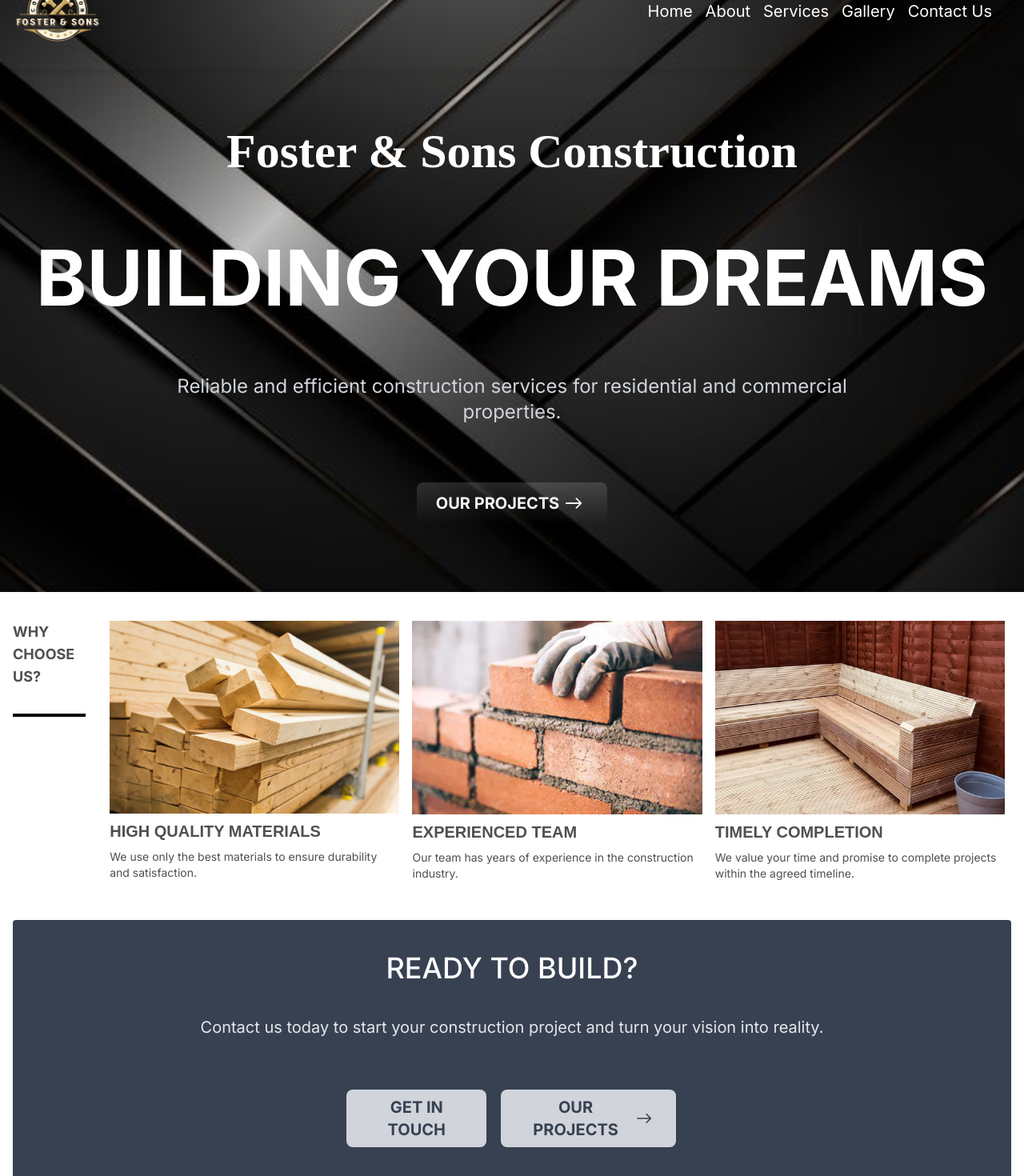
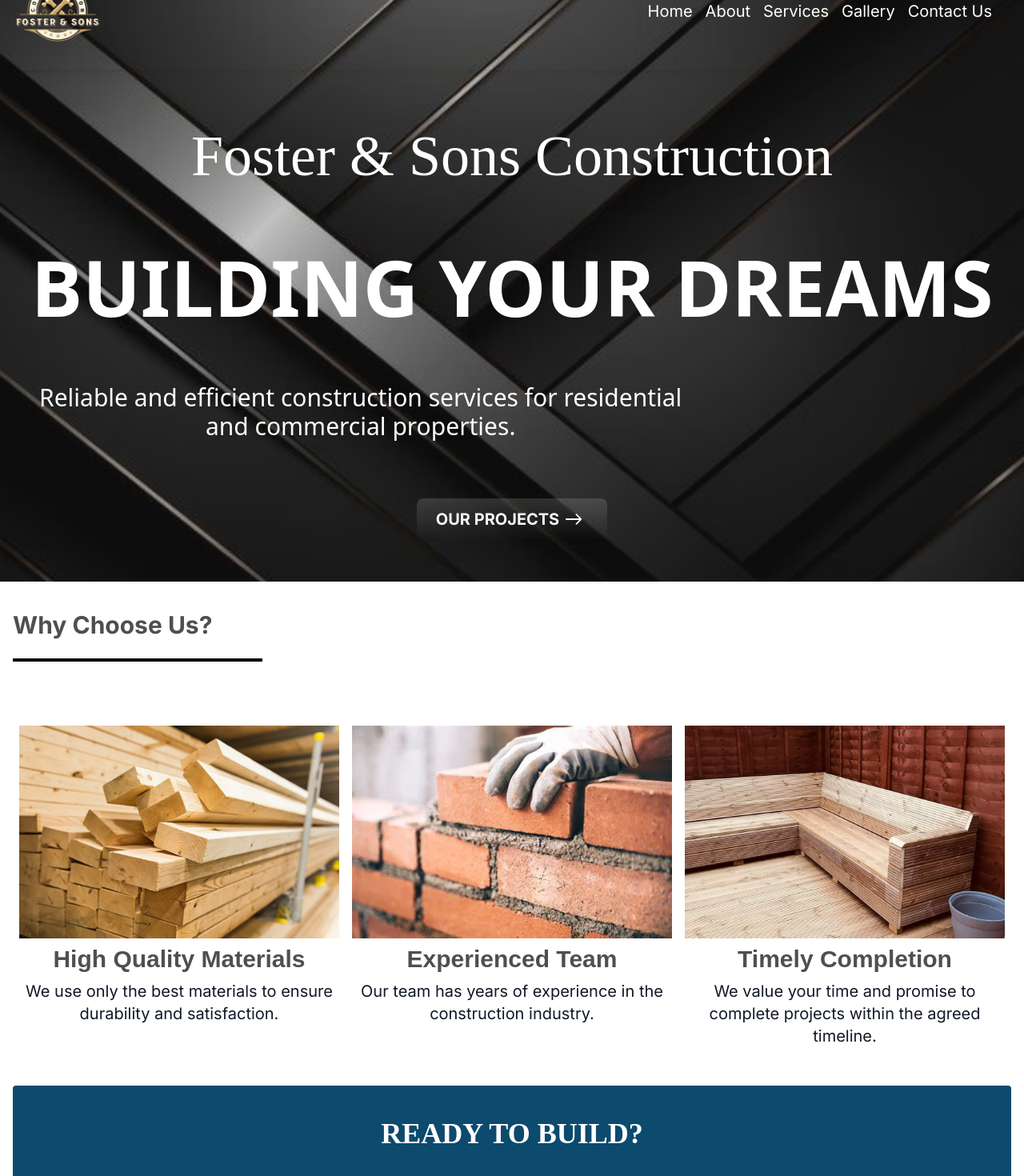
Before and after one commit to jacam666/fosters-construction, a Next.js app: page / in a window 1280 px wide. Shown: the part 60-1530 px from the top of the page at 80% size. Built offline with nearby package versions, Linux system fonts and the light colour scheme.

Commit message:
restyling

```diff
--- a/src/app/globals.css
+++ b/src/app/globals.css
@@ -15,7 +15,7 @@
   background-image: url('/images/homepage-background-image.jpg');
   background-size: cover;
   background-position: center;
-  min-height: 100vh;
+  /* min-height: 100vh; */
   padding-bottom: 1rem;
 }
 .gallery-background {
@@ -45,6 +45,7 @@
   height: 400px;
   width: 100%;
   margin-bottom: 2rem;
+  border-radius: 8px;
 }
 
 .social-icons a {
@@ -65,3 +66,11 @@
 .service-icon {
   color: #4a90e2;
 }
+
+.service-card:hover {
+  box-shadow: 0 0 10px rgba(0, 0, 0, 0.2);
+
+}
+h1 {
+  font-family: 'Playfair Display', serif;
+}
--- a/src/app/page.tsx
+++ b/src/app/page.tsx
@@ -7,16 +7,16 @@ import { IoIosArrowRoundForward } from "react-icons/io";
 export default function Home() {
   return (
     <div>
-      <div className="background">
-          <MyNavbar />
+      <div className="background  opacity-95">
+        <MyNavbar />
         <div className="flex justify-center">
-          <h1 className="frontPage-header text-white text-5xl mt-9 py-9 w-3/4 md:text-7xl xl:text-6xl text-center ">Foster &#38; Sons Construction</h1>
+          <h1 className=" text-white text-5xl mt-9 py-9 w-3/4  xl:text-7xl text-center ">Foster &#38; Sons Construction</h1>
         </div>
         <div className="text-center my-9">
-          <p className=" text-3xl lg:text-8xl text-white font-bold">
+          <h1 className="font-sans text-3xl lg:text-8xl text-white font-bold">
             BUILDING YOUR DREAMS
-          </p>
-          <p className="text-2xl text-gray-300 my-9  py-9 mx-auto xl:w-2/3">
+          </h1>
+          <p className="font-sans text-2xl lg:text-3xl text-white my-9 mx-4 py-9 xl:w-2/3">
             Reliable and efficient construction services for residential and commercial properties.
           </p>
           <div className=" text-center my-9 ">
@@ -24,58 +24,58 @@ export default function Home() {
               <button
                 className='flex justify-center items-center my-8 mx-auto px-4 py-2 rounded-lg  bg-gradient from-gray-700 to gray-900  text-gray-100 font-bold text-xl hover:bg-white hover:text-black'
               >
-                OUR PROJECTS <IoIosArrowRoundForward className="text-4xl font-bold text-gray-100 hover:bg-white hover:text-black" />
+                OUR PROJECTS <IoIosArrowRoundForward className="text-4xl font-bold text-white hover:bg-white hover:text-black" />
               </button>
             </Link>
           </div>
         </div>
       </div>
       <div className="bg-white h-full my-9 mx-3 ">
+      <h3 className="font-bold sm:text-3xl ">Why Choose Us?</h3>
+      <div className=" h-1 w-1/2 md:w-1/4 bg-black mt-4 mb-8"></div>
         <div className="sm:flex flex-row ">
           <div className="sm:flex sm:flex-col">
-            <h3 className="font-bold sm:text-lg sm:mr-9">WHY CHOOSE US?</h3>
-            <div className=" h-2 sm:h-1 w-1/2 md:w-4/5 bg-black mt-4 mb-8"></div>
           </div>
-          <div className="sm:flex sm:flex-row">
-            <div className="mx-2">
+          <div className="flex flex-col sm:flex-row">
+            <div className="mx-2 text-center">
               <Image
                 src="/images/homepageimage.jpg"
                 alt="Why Choose Us"
                 width={1000}
                 height={500}
               />
-              <h2 className="font-anton font-bold mt-2 sm:text-xl">
-                HIGH QUALITY MATERIALS
+              <h2 className="font-anton font-bold mt-2 sm:text-3xl">
+                High Quality Materials
               </h2>
-              <p className="mb-5 text-lg sm:text-sm">
+              <p className="mb-5 text-lg sm:text-xl text-gray-900">
                 We use only the best materials to ensure durability and satisfaction.
               </p>
             </div>
-            <div className="mx-2">
+            <div className="mx-2 text-center">
               <Image
                 src="/images/homepageimage-2.jpg"
                 alt="Why Choose Us"
                 width={1000}
                 height={500}
               />
-              <h2 className="font-anton font-bold mt-2 sm:text-xl">
-                EXPERIENCED TEAM
+              <h2 className="font-anton font-bold mt-2 sm:text-3xl">
+                Experienced Team
               </h2>
-              <p className="mb-5 text-lg sm:text-sm">
+              <p className="mb-5 text-lg sm:text-xl text-gray-900">
                 Our team has years of experience in the construction industry.
               </p>
             </div>
-            <div className="mx-2">
+            <div className="mx-2 text-center">
               <Image
                 src="/images/homeimage-3.jpg"
                 alt="Why Choose Us"
                 width={1000}
                 height={500}
               />
-              <h2 className="font-anton font-bold mt-2 sm:text-xl">
-                TIMELY COMPLETION
+              <h2 className="font-anton font-bold mt-2 sm:text-3xl">
+                Timely Completion
               </h2>
-              <p className="mb-5 text-lg sm:text-sm">
+              <p className="mb-5 text-lg sm:text-xl text-gray-900">
                 We value your time and promise to complete projects within the agreed timeline.
               </p>
             </div>
@@ -85,26 +85,27 @@ export default function Home() {
         {/* <div className="bg-gray-700 text-gray-200 rounded">
           <p className="p-5 text-2xl md:text-4xl lg:px-9">Foster & Sons are dedicated to delivering top-notch construction services for both residential and commercial clients. With years of industry experience, we guarantee professional, efficient, and reliable service tailored to your specific needs.</p>
         </div> */}
-        <div className="bg-gray-700 text-gray-200 p-4 rounded">
-          <h1 className="text-4xl text-center text-white my-3">
+        <div className="flex flex-col bg-sky-900 text-gray-200 p-4 rounded">
+          <h1 className="text-4xl text-center font-bold text-white my-3">
             READY TO BUILD?
           </h1>
-          <p className="text-xl text-center py-4">
+          <p className="text-xl text-center md:text-3xl py-4">
             Contact us today to start your construction project and turn your vision into reality.
           </p>
-          <div className=" text-center my-9 md:flex md:flex-row md:justify-center">
-            <Link href='/' target='blank' rel='noopener noreferrer'>
+          <div className=" flex flex-row justify-center  w-full text-center my-6">
+            <Link href='/contactUs' target='blank' rel='noopener noreferrer'>
               <button
-                className='flex justify-center items-center my-1 mx-auto px-4 py-2 rounded-lg w-5/6 md:w-11/12  bg-gray-300  text-gray-700 font-bold text-xl'
+                className='  sm:mx-6 mx-2 px-3 py-2 rounded-lg bg-sky-400  text-gray-900 font-bold text-xl hover:bg-sky-600 hover:text-white'
               >
-                GET IN TOUCH
+                Contact Us
               </button>
             </Link>
             <Link href='/projectGallery' target='blank' rel='noopener noreferrer'>
               <button
-                className='flex justify-center items-center my-1 mx-auto px-4 py-2 rounded-lg w-5/6 md:w-11/12  bg-gray-300  text-gray-700 font-bold text-xl'
+                className='sm:mx-6 mx-2 px-3 py-2 rounded-lg bg-sky-400 text-gray-900 font-bold text-xl hover:bg-sky-600 hover:text-white '
               >
-                OUR PROJECTS <IoIosArrowRoundForward className="text-4xl font-bold text-gray-700" />
+                Our Projects
+                {/* Our Projects <IoIosArrowRoundForward className="text-4xl font-bold text-gray-700" /> */}
               </button>
             </Link>
           </div>
--- a/src/app/services/page.tsx
+++ b/src/app/services/page.tsx
@@ -3,47 +3,47 @@
 import React from 'react';
 import MyNavbar from "@/components/MyNavbar";
 import Footer from "@/components/Footer";
-import { FaHammer, FaHome, FaTree, FaRoad } from 'react-icons/fa'; // Importing icons from react-icons
+import { FaHammer, FaHome, FaTree, FaRoad } from 'react-icons/fa';
 import { NextPage } from 'next';
 import { FaDoorOpen } from 'react-icons/fa6';
 import Image from 'next/image';
 
 const services = [
     {
-        icon: <FaHammer />,
+        icon: <FaHammer className='text-sky-900' />,
         title: "Carpentry",
         description: "Expert carpentry services, providing high-quality woodwork for your home and office.",
         image: "/images/galleryImages/galleryimage5.jpg"
     },
     {
-        icon: <FaHome />,
+        icon: <FaHome className='text-sky-900' />,
         title: "Building Extensions",
         description: "Extend your home with our professional building extension services, customized to your needs.",
         image: "/images/galleryImages/galleryimage16.jpg"
 
     },
     {
-        icon: <FaHome />, // Add another icon here if needed
+        icon: <FaHome className='text-sky-900' />,
         title: "Roofing",
         description: "Our expert team offers secure roofing services to protect your home from all weather conditions.",
         image: "/images/galleryImages/galleryimage17.jpg"
 
     },
     {
-        icon: <FaTree />,
+        icon: <FaTree className='text-sky-900' />,
         title: "Gardens",
         description: "Transform your outdoor space with our garden design and landscaping services.",
         image: "/images/galleryImages/galleryimage18.jpg"
 
     },
     {
-        icon: <FaRoad />,
+        icon: <FaRoad className='text-sky-900' />,
         title: "Driveways",
         description: "Transform the aesthetic appeal of your residence by enhancing your home's driveway",
         image: "/images/galleryImages/galleryimage10.jpg"
     },
     {
-        icon: <FaDoorOpen />,
+        icon: <FaDoorOpen className='text-sky-900' />,
         title: "Windows and Doors",
         description: "High-quality windows and doors designed to improve the aesthetics and security of your home.",
         image: "/images/galleryImages/galleryimage1.jpg"
@@ -54,23 +54,22 @@ const ServicesPage: NextPage = () => {
     return (
         <div>
             <div className='gallery-background'>
-            <MyNavbar />
+                <MyNavbar />
             </div>
-            <div className="container mx-auto px-4 py-8">
-                <h1 className="frontPage-header text-center text-6xl text-gray-800 font-bold py-8">Our Services</h1>
+            <div className="container mx-auto  py-8">
+                <h1 className=" text-center text-6xl text-gray-900 font-bold py-8">Our Services</h1>
                 <div className="services-grid my-8 grid grid-cols-1 md:grid-cols-2 lg:grid-cols-3 gap-8">
                     {services.map((service, index) => (
                         <div key={index} className="service-card mb-4 shadow-md p-6 text-center rounded-md flex flex-col justify-between">
-
                             <div className="service-icon text-5xl mb-4">{service.icon}</div>
-                            <h2 className="font-bold text-2xl">{service.title}</h2>
-                            <p className="text-gray-600 mt-4">{service.description}</p>
+                            <h2 className="font-bold text-4xl text-gray-900 md:text-5xl">{service.title}</h2>
+                            <p className="text-gray-900 md:text-2xl mt-4">{service.description}</p>
                             <Image
-                            src={service.image || "/images/defaultImage.jpg"}
-                            alt={service.title}
-                            className='service-image mx-auto rounded-lg mt-4'
-                            width={200}
-                            height={200}
+                                src={service.image || "/images/defaultImage.jpg"}
+                                alt={service.title}
+                                className='w-full service-image rounded-lg mt-4'
+                                width={200}
+                                height={200}
                             />
                         </div>
                     ))}
```
